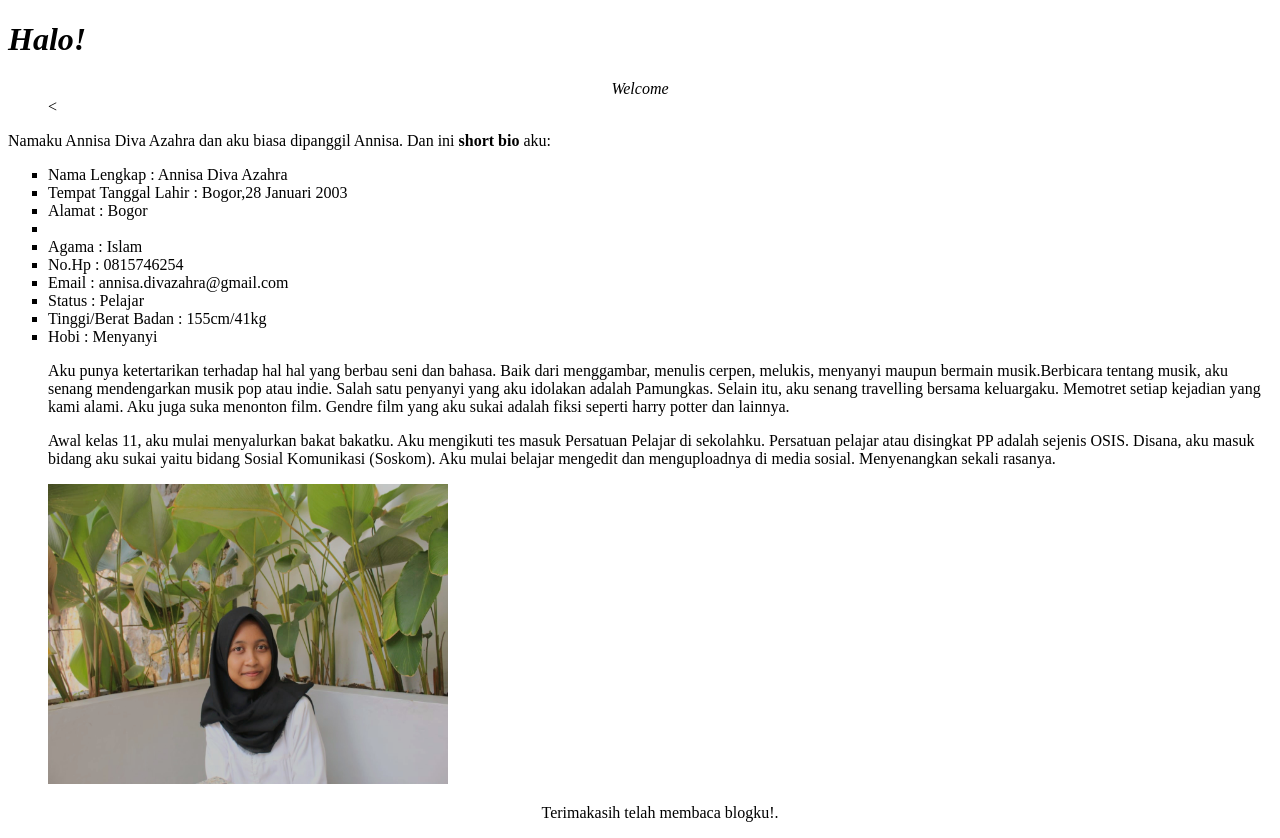
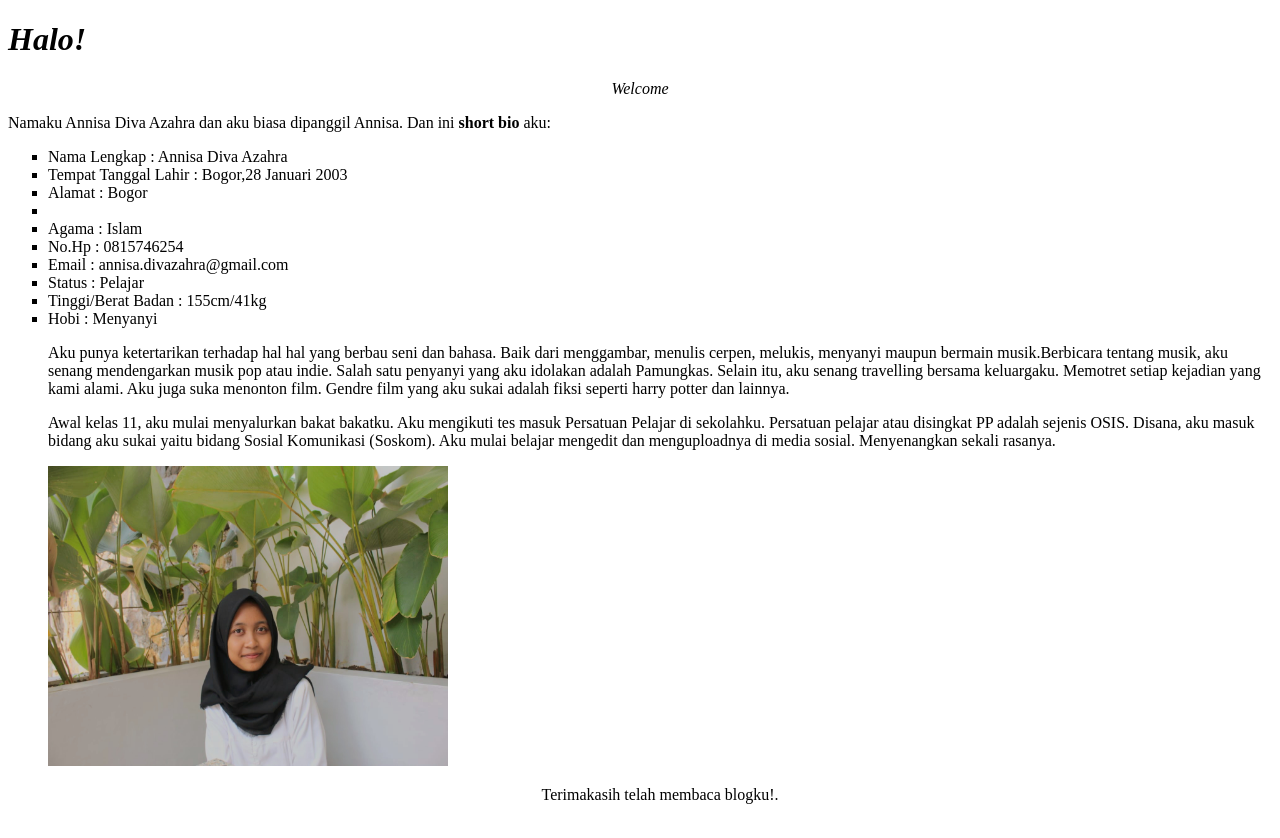
Before and after one commit to annisadivazahra/annisadivazahra.github.io, a plain HTML site: page index.html in a window 1280 px wide. Drawn offline with Linux system fonts and the light colour scheme.

Commit message:
Update index.html

```diff
--- a/index.html
+++ b/index.html
@@ -5,7 +5,7 @@
 </head>
 <body>
 <h1><EM>Halo!</EM></h1>
-<BLOCKQUOTE><EM><center>Welcome </center></EM><</BLOCKQUOTE>
+<BLOCKQUOTE><EM><center>Welcome </center></EM></BLOCKQUOTE>
 <p> Namaku Annisa Diva Azahra dan aku biasa dipanggil Annisa. Dan ini <strong>short bio</strong> aku:</p><ul type="square">
 	<li>Nama Lengkap         : Annisa Diva Azahra</li>
 	<li>Tempat Tanggal Lahir : Bogor,28 Januari 2003</li>
```
